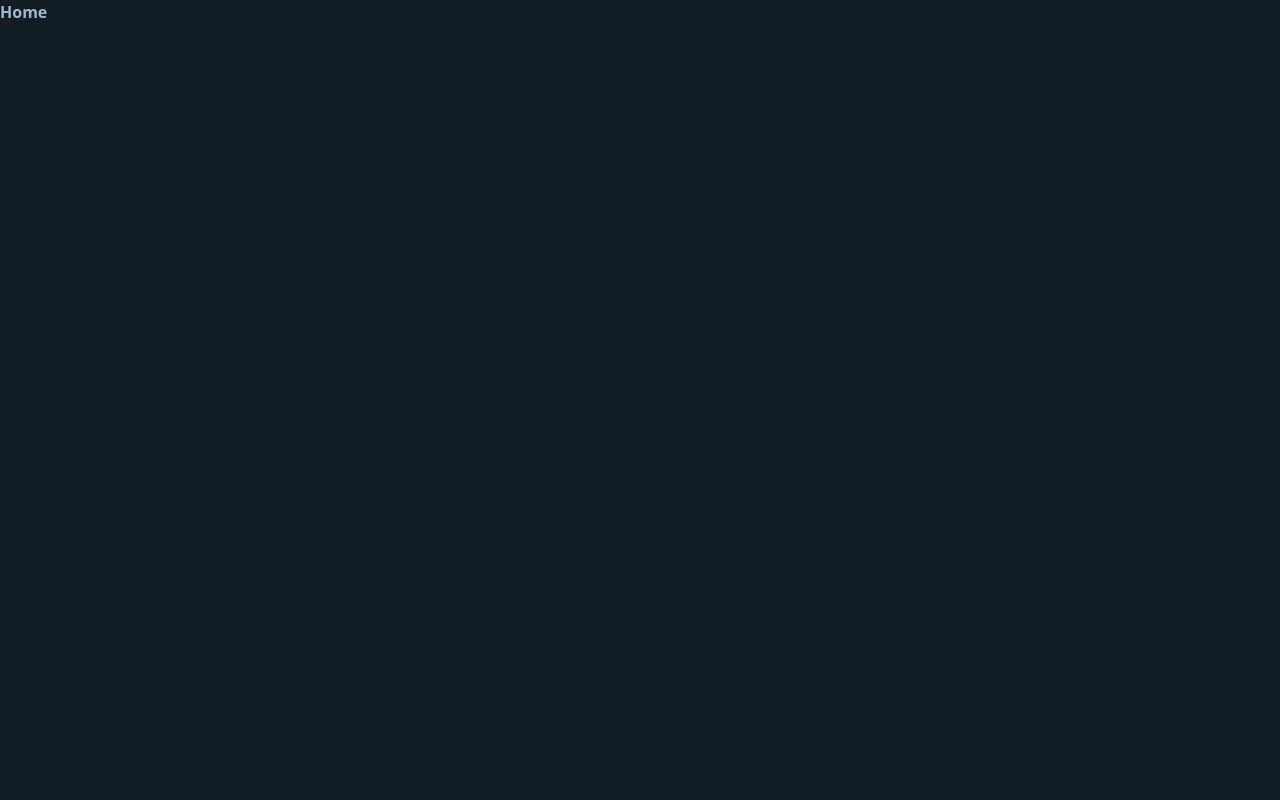
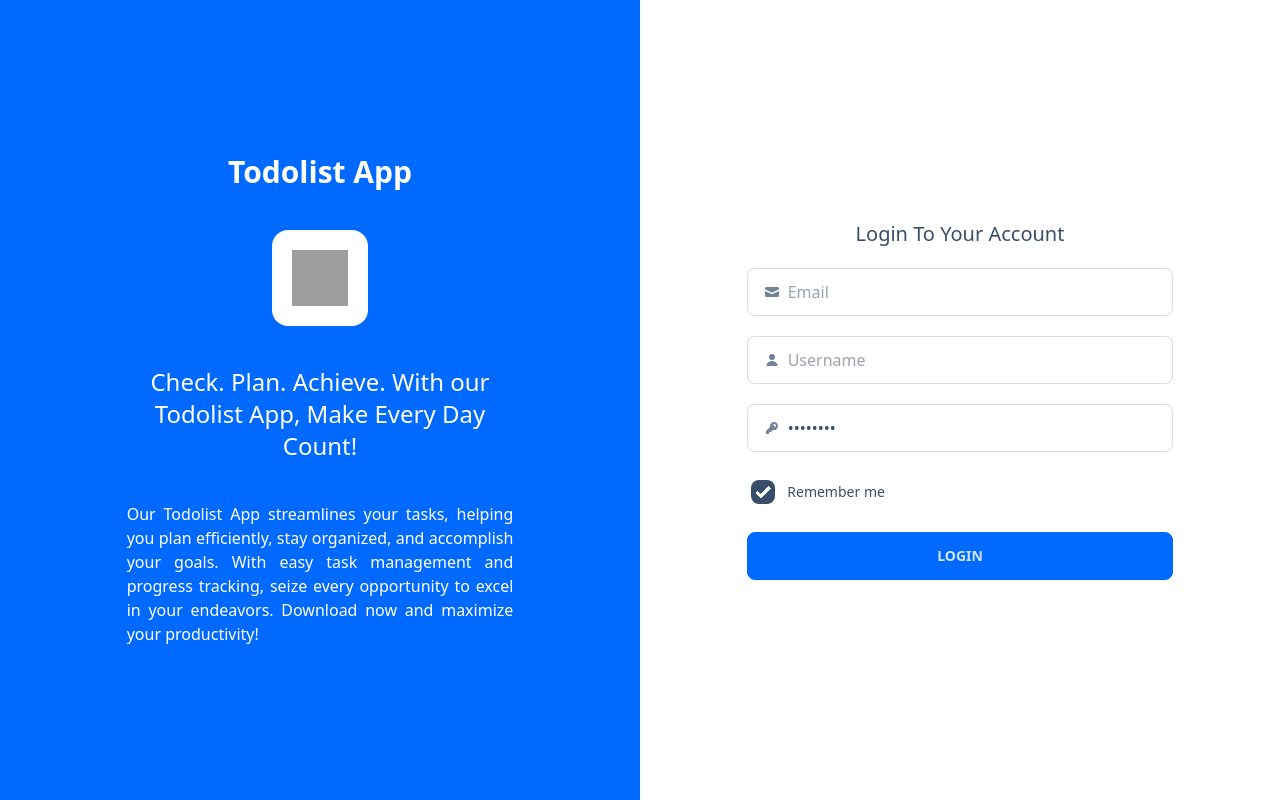
Before and after one commit to fajrinnurhakim/To-Do-List-App, a Vue app in the folder frontendvue/: page / in a window 1280 px wide. Built offline with nearby package versions, Linux system fonts and the light colour scheme; grey boxes are pictures that could not be loaded.

Commit message:
add: login page interface

```diff
--- a/frontendvue/src/components/Navbar.vue
+++ b/frontendvue/src/components/Navbar.vue
@@ -55,20 +55,7 @@
                 </button>
                 <button class="btn btn-ghost btn-circle">
                     <div class="indicator">
-                        <svg
-                            xmlns="http://www.w3.org/2000/svg"
-                            class="w-5 h-5"
-                            fill="none"
-                            viewBox="0 0 24 24"
-                            stroke="currentColor"
-                        >
-                            <path
-                                stroke-linecap="round"
-                                stroke-linejoin="round"
-                                stroke-width="2"
-                                d="M15 17h5l-1.405-1.405A2.032 2.032 0 0118 14.158V11a6.002 6.002 0 00-4-5.659V5a2 2 0 10-4 0v.341C7.67 6.165 6 8.388 6 11v3.159c0 .538-.214 1.055-.595 1.436L4 17h5m6 0v1a3 3 0 11-6 0v-1m6 0H9"
-                            />
-                        </svg>
+                        <img src="" alt="" />
                         <span
                             class="badge badge-xs badge-primary indicator-item"
                         ></span>
--- a/frontendvue/src/views/Home.vue
+++ b/frontendvue/src/views/Home.vue
@@ -1,5 +1,86 @@
 <template>
-    <div class="font-bold">Home</div>
+    <section id="home" class="flex h-screen bg-base-100">
+        <div class="flex items-center justify-center w-3/6 h-screen bg-primary">
+            <div
+                class="flex flex-col items-center w-4/6 p-5 space-y-10 text-center"
+            >
+                <p class="text-3xl font-bold text-white">Todolist App</p>
+                <img
+                    src="https://static-00.iconduck.com/assets.00/todo-icon-1024x1024-7nszgsj6.png"
+                    alt="logo"
+                    class="w-24 h-24 p-5 bg-white rounded-2xl"
+                />
+                <p class="text-2xl text-white">
+                    Check. Plan. Achieve. With our Todolist App, Make Every Day
+                    Count!
+                </p>
+                <p class="text-justify text-white text-md">
+                    Our Todolist App streamlines your tasks, helping you plan
+                    efficiently, stay organized, and accomplish your goals. With
+                    easy task management and progress tracking, seize every
+                    opportunity to excel in your endeavors. Download now and
+                    maximize your productivity!
+                </p>
+            </div>
+        </div>
+        <div class="flex items-center justify-center w-3/6 h-screen">
+            <div class="w-4/6 space-y-5 flex-column">
+                <p class="text-xl text-center">Login To Your Account</p>
+                <label class="flex items-center gap-2 input input-bordered">
+                    <svg
+                        xmlns="http://www.w3.org/2000/svg"
+                        viewBox="0 0 16 16"
+                        fill="currentColor"
+                        class="w-4 h-4 opacity-70"
+                    >
+                        <path
+                            d="M2.5 3A1.5 1.5 0 0 0 1 4.5v.793c.026.009.051.02.076.032L7.674 8.51c.206.1.446.1.652 0l6.598-3.185A.755.755 0 0 1 15 5.293V4.5A1.5 1.5 0 0 0 13.5 3h-11Z"
+                        />
+                        <path
+                            d="M15 6.954 8.978 9.86a2.25 2.25 0 0 1-1.956 0L1 6.954V11.5A1.5 1.5 0 0 0 2.5 13h11a1.5 1.5 0 0 0 1.5-1.5V6.954Z"
+                        />
+                    </svg>
+                    <input type="text" class="grow" placeholder="Email" />
+                </label>
+                <label class="flex items-center gap-2 input input-bordered">
+                    <svg
+                        xmlns="http://www.w3.org/2000/svg"
+                        viewBox="0 0 16 16"
+                        fill="currentColor"
+                        class="w-4 h-4 opacity-70"
+                    >
+                        <path
+                            d="M8 8a3 3 0 1 0 0-6 3 3 0 0 0 0 6ZM12.735 14c.618 0 1.093-.561.872-1.139a6.002 6.002 0 0 0-11.215 0c-.22.578.254 1.139.872 1.139h9.47Z"
+                        />
+                    </svg>
+                    <input type="text" class="grow" placeholder="Username" />
+                </label>
+                <label class="flex items-center gap-2 input input-bordered">
+                    <svg
+                        xmlns="http://www.w3.org/2000/svg"
+                        viewBox="0 0 16 16"
+                        fill="currentColor"
+                        class="w-4 h-4 opacity-70"
+                    >
+                        <path
+                            fill-rule="evenodd"
+                            d="M14 6a4 4 0 0 1-4.899 3.899l-1.955 1.955a.5.5 0 0 1-.353.146H5v1.5a.5.5 0 0 1-.5.5h-2a.5.5 0 0 1-.5-.5v-2.293a.5.5 0 0 1 .146-.353l3.955-3.955A4 4 0 1 1 14 6Zm-4-2a.75.75 0 0 0 0 1.5.5.5 0 0 1 .5.5.75.75 0 0 0 1.5 0 2 2 0 0 0-2-2Z"
+                            clip-rule="evenodd"
+                        />
+                    </svg>
+                    <input type="password" class="grow" value="password" />
+                </label>
+                <label class="w-1/3 cursor-pointer label text-start">
+                    <input
+                        type="checkbox"
+                        checked="checked"
+                        class="checkbox"
+                    /><span class="label-text">Remember me</span>
+                </label>
+                <button class="w-full btn btn-primary">LOGIN</button>
+            </div>
+        </div>
+    </section>
 </template>
 
 <script>
--- a/frontendvue/tailwind.config.js
+++ b/frontendvue/tailwind.config.js
@@ -9,6 +9,6 @@ export default {
     },
     plugins: [require("daisyui")],
     daisyui: {
-        themes: ["sunset"],
+        themes: ["winter"],
     },
 };
```
Also changed, not shown: frontendvue/src/assets/login.svg (added).
